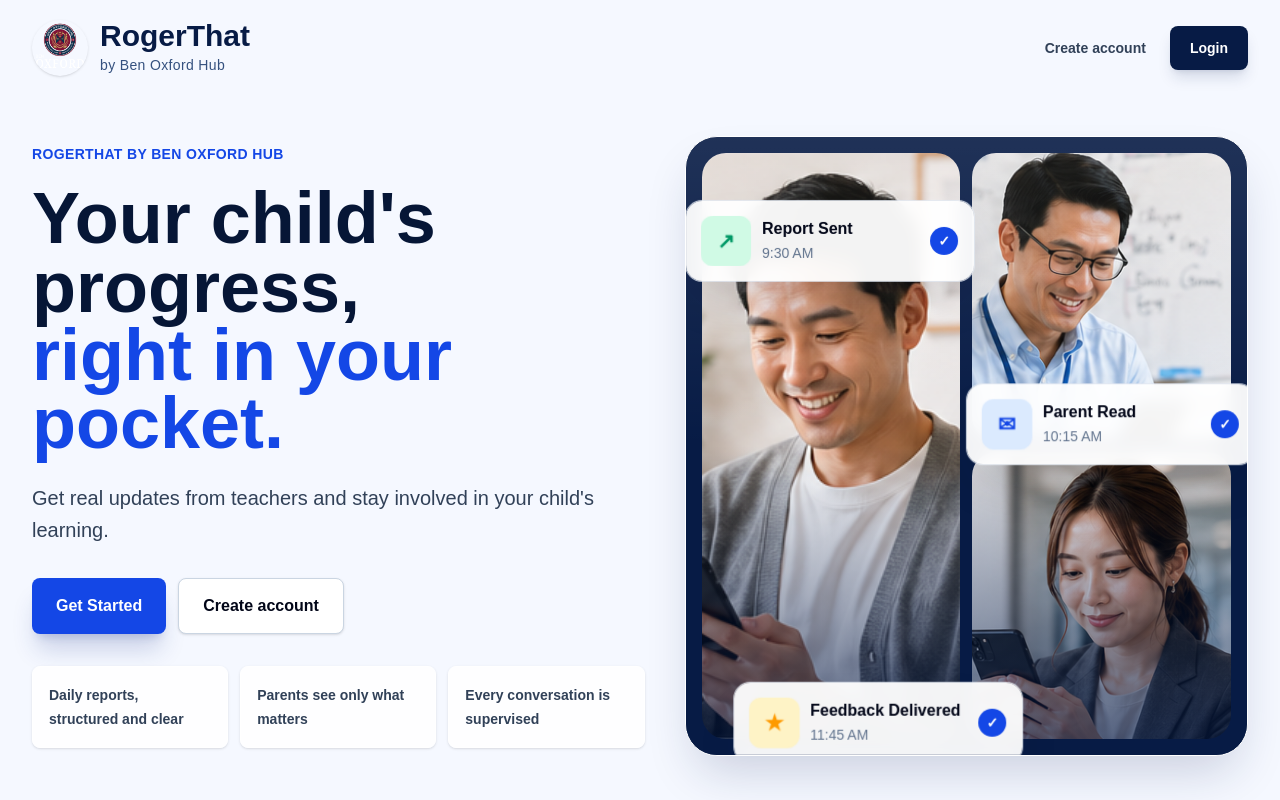
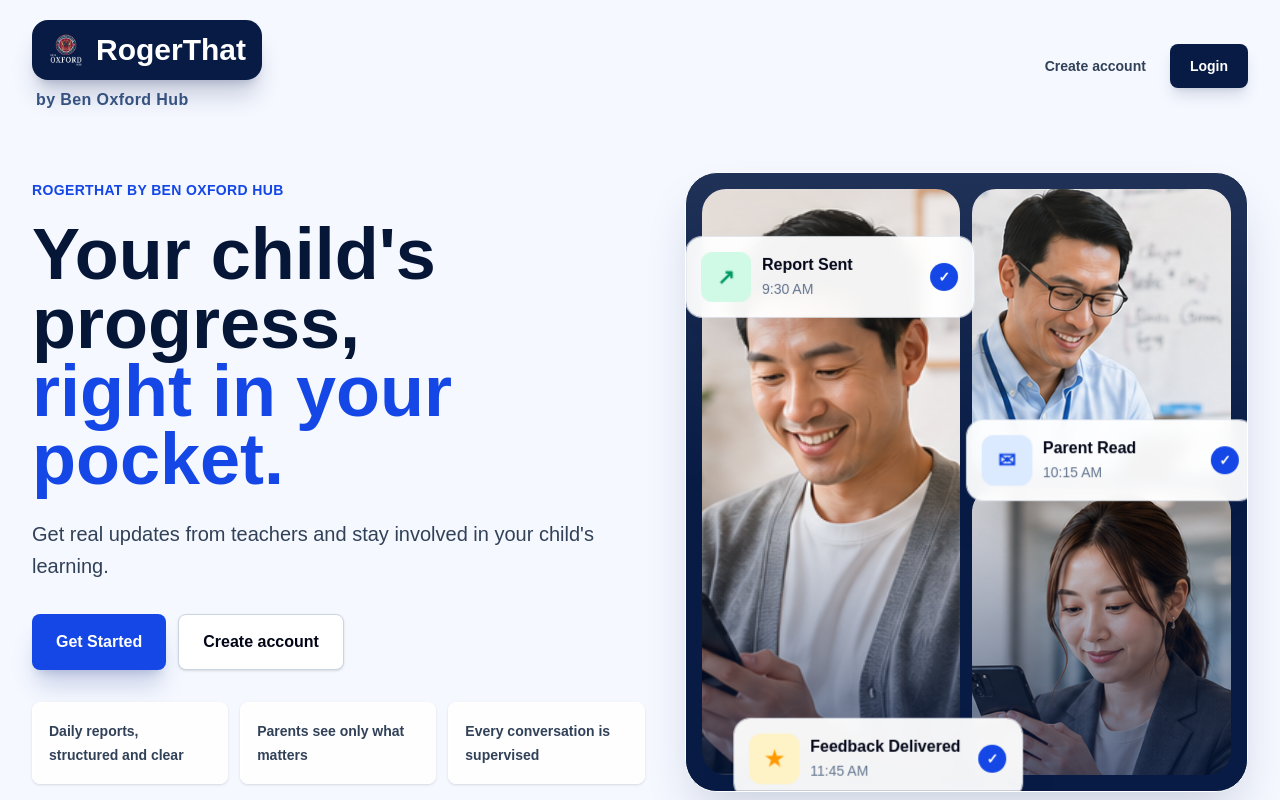
Before and after one commit to M3-AI-alt/rogerthat-app, a Next.js app: page / in a window 1280 px wide. Shown: the top 800 px of the page. Built offline with nearby package versions, Linux system fonts and the light colour scheme.

Commit message:
Update RogerThat logo lockup style

```diff
--- a/src/app/login/page.tsx
+++ b/src/app/login/page.tsx
@@ -122,15 +122,23 @@ export default function LoginPage(): ReactElement {
           </Link>
         </div>
 
-        <div className="mt-10 flex justify-center">
-          <Image
-            alt="Ben Oxford Hub logo"
-            className="h-16 w-16 rounded-full object-contain shadow-sm"
-            height={64}
-            priority
-            src="/ben-oxford-logo.png"
-            width={64}
-          />
+        <div className="mt-10 flex flex-col items-center gap-2">
+          <div className="inline-flex min-h-14 items-center gap-3 rounded-2xl bg-[#071b45] px-4 py-3 text-white shadow-xl shadow-blue-950/20">
+            <Image
+              alt="Ben Oxford Hub logo"
+              className="h-9 w-9 object-contain"
+              height={36}
+              priority
+              src="/ben-oxford-logo.png"
+              width={36}
+            />
+            <span className="text-2xl font-bold leading-none tracking-normal">
+              RogerThat
+            </span>
+          </div>
+          <p className="text-sm font-semibold tracking-wide text-[#35517f]">
+            by Ben Oxford Hub
+          </p>
         </div>
 
         <div className="mt-6 text-center">
--- a/src/app/page.tsx
+++ b/src/app/page.tsx
@@ -73,24 +73,24 @@ const valuePreviews = [
 function BrandLockup(): ReactElement {
   return (
     <Link
-      className="group flex items-center gap-3 rounded-lg focus:outline-none focus:ring-4 focus:ring-blue-500/30"
+      className="group inline-flex flex-col items-start gap-2 rounded-lg focus:outline-none focus:ring-4 focus:ring-blue-500/30"
       href="/"
     >
+      <span className="inline-flex min-h-14 items-center gap-3 rounded-2xl bg-[#071b45] px-4 py-3 text-white shadow-xl shadow-blue-950/20 transition duration-200 group-hover:-translate-y-0.5 group-hover:scale-[1.01]">
         <Image
           alt="Ben Oxford Hub logo"
-        className="h-12 w-12 rounded-full object-contain shadow-sm transition duration-200 group-hover:scale-105 md:h-14 md:w-14"
-        height={56}
+          className="h-9 w-9 object-contain"
+          height={36}
           priority
           src="/ben-oxford-logo.png"
-        width={56}
+          width={36}
         />
-      <span>
-        <span className="block text-2xl font-bold leading-none tracking-normal text-[#071b45] md:text-3xl">
+        <span className="block text-2xl font-bold leading-none tracking-normal md:text-3xl">
           RogerThat
         </span>
-        <span className="mt-1 block text-xs font-medium tracking-wide text-[#35517f] md:text-sm">
+      </span>
+      <span className="pl-1 text-sm font-semibold tracking-wide text-[#35517f] md:text-base">
         by Ben Oxford Hub
-        </span>
       </span>
     </Link>
   );
--- a/src/app/signup/page.tsx
+++ b/src/app/signup/page.tsx
@@ -120,22 +120,27 @@ export default function SignupPage(): ReactElement {
           </Link>
         </div>
 
-        <div className="mt-8 rounded-3xl bg-[#071b45] p-6 text-white shadow-2xl shadow-blue-950/20">
+        <div className="mt-8 rounded-3xl bg-white p-6 shadow-2xl shadow-blue-950/10 ring-1 ring-slate-200">
+          <div className="inline-flex min-h-14 items-center gap-3 rounded-2xl bg-[#071b45] px-4 py-3 text-white shadow-xl shadow-blue-950/20">
             <Image
               alt="Ben Oxford Hub logo"
-            className="h-14 w-14 rounded-full bg-white object-contain shadow-sm"
-            height={56}
+              className="h-9 w-9 object-contain"
+              height={36}
               priority
               src="/ben-oxford-logo.png"
-            width={56}
+              width={36}
             />
-          <p className="mt-6 text-sm font-semibold uppercase tracking-wide text-blue-200">
+            <span className="text-2xl font-bold leading-none tracking-normal">
               RogerThat
+            </span>
+          </div>
+          <p className="mt-2 text-sm font-semibold tracking-wide text-[#35517f]">
+            by Ben Oxford Hub
           </p>
-          <h1 className="mt-3 text-3xl font-bold tracking-normal">
+          <h1 className="mt-6 text-3xl font-bold tracking-normal text-slate-950">
             Parent Access Request
           </h1>
-          <p className="mt-3 text-sm leading-6 text-blue-100">
+          <p className="mt-3 text-sm leading-6 text-slate-600">
             Parent signup only. Teacher, Director, and CEO accounts are created
             by school administration.
           </p>
--- a/src/components/layout/AppHeader.tsx
+++ b/src/components/layout/AppHeader.tsx
@@ -38,23 +38,23 @@ export function AppHeader(): ReactElement {
     <header className="border-b border-slate-200 bg-white">
       <div className="mx-auto flex w-full max-w-6xl items-center justify-between gap-4 px-6 py-4">
         <Link
-          className="group flex items-center gap-3 rounded-lg focus:outline-none focus:ring-4 focus:ring-blue-500/30"
+          className="group inline-flex flex-col items-start gap-1 rounded-lg focus:outline-none focus:ring-4 focus:ring-blue-500/30"
           href="/"
         >
-          <Image
-            alt="Ben Oxford Hub logo"
-            className="h-10 w-10 rounded-full object-contain shadow-sm transition duration-200 group-hover:scale-105"
-            height={40}
-            src="/ben-oxford-logo.png"
-            width={40}
-          />
-          <span>
-            <span className="block text-xl font-bold leading-5 tracking-normal text-[#071b45]">
+          <span className="inline-flex min-h-11 items-center gap-2 rounded-xl bg-[#071b45] px-3 py-2 text-white shadow-md shadow-blue-950/10 transition duration-200 group-hover:-translate-y-0.5 group-hover:scale-[1.01]">
+            <Image
+              alt="Ben Oxford Hub logo"
+              className="h-7 w-7 object-contain"
+              height={28}
+              src="/ben-oxford-logo.png"
+              width={28}
+            />
+            <span className="block text-xl font-bold leading-5 tracking-normal">
               RogerThat
             </span>
-            <span className="block text-xs font-medium tracking-wide text-[#35517f]">
-              by Ben Oxford Hub
-            </span>
+          </span>
+          <span className="pl-1 text-xs font-semibold tracking-wide text-[#35517f]">
+            by Ben Oxford Hub
           </span>
         </Link>
         <div className="flex items-center gap-2">
```
Lines whose indentation alone changed are shown as unchanged.
